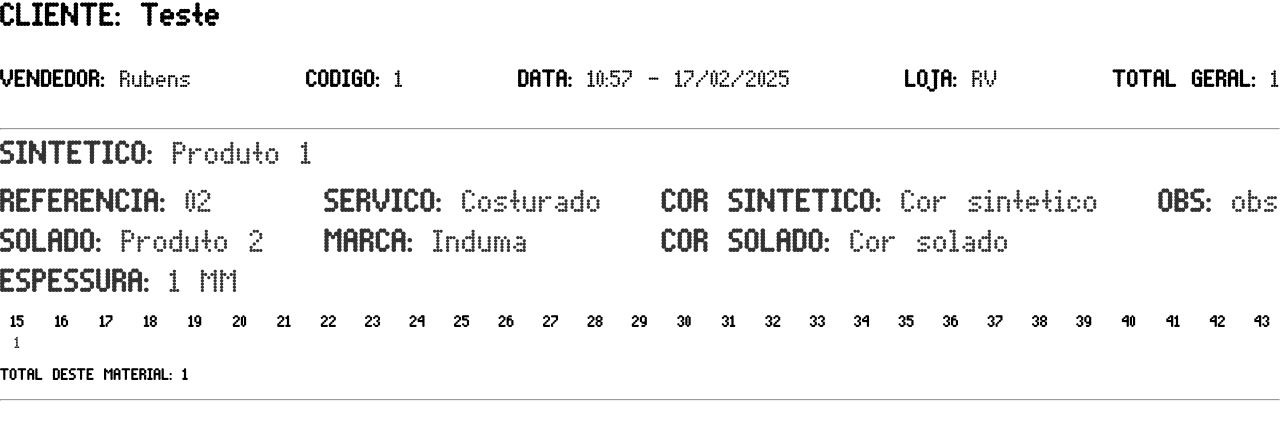
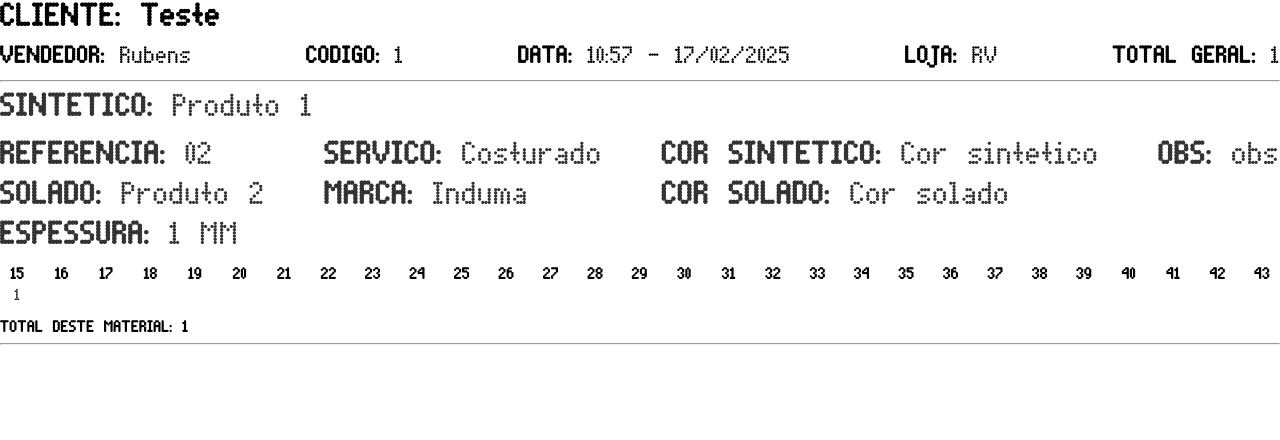
Before and after one commit to RubsNeto/PalmieX, a Django app: page /imprimir/1/ in a window 1280 px wide. Shown: the top 440 px of the page. Run offline with Django 5.2, Linux system fonts and the light colour scheme; a user stored in the database is signed in; data comes from the database, SQL or seed files in the repository; some web fonts are replaced.

Commit message:
Update imprimir.css

```diff
--- a/static/css/imprimir.css
+++ b/static/css/imprimir.css
@@ -29,8 +29,8 @@ p{
   display: flex;
   flex-direction: row;
   justify-content: space-between;
-  margin-top: 1.5em;
-  margin-bottom: 1.5em;
+  margin-top: 0.5em;
+  margin-bottom: 0.5em;
   font-size: 1.5em;
 }
 
@@ -71,7 +71,7 @@ p{
 .pedido-item {
   width: 100%;
   box-sizing: border-box;
-  margin-bottom: 1rem;
+  margin-bottom: 0.5rem;
 }
 
 /* Container principal */
```
